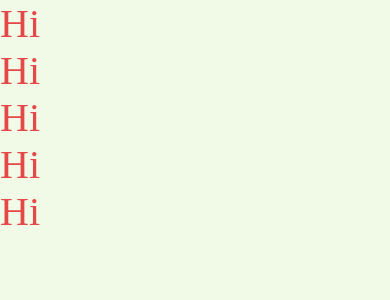
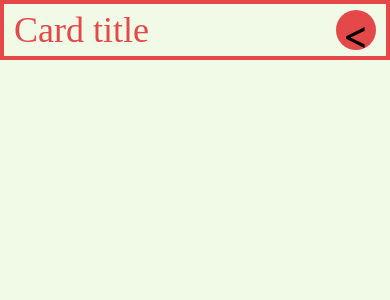
Before and after one commit to FBGFi/WorkoutScheduling, a React Native app: screen / in a window 390 px wide. Shown: the top 300 px of the page. Built offline with nearby package versions, Linux system fonts and the light colour scheme.

Commit message:
base for the card

```diff
--- a/src/App.tsx
+++ b/src/App.tsx
@@ -1,53 +1,16 @@
 import React from "react";
 import ReactNative from "react-native";
+import { Card } from "./components/Card/Card";
 import Colors from "./styles/colors";
-import Dimensions from "./styles/dimensions";
-import Fonts from "./styles/fonts";
 
 const App = () => {
+  const [title, setTitle] = React.useState("Card title");
   return (
     <ReactNative.View
       style={{ backgroundColor: Colors.primary_background, flex: 1 }}>
-      <ReactNative.Text
-        style={{
-          color: Colors.secondary,
-          fontSize: Dimensions.font_large,
-          fontFamily: Fonts.Staatliches,
-        }}>
-        Hi
-      </ReactNative.Text>
-      <ReactNative.Text
-        style={{
-          color: Colors.secondary,
-          fontSize: Dimensions.font_large,
-          fontFamily: Fonts.Titillium,
-        }}>
-        Hi
-      </ReactNative.Text>
-      <ReactNative.Text
-        style={{
-          color: Colors.secondary,
-          fontSize: Dimensions.font_large,
-          fontFamily: Fonts.Titillium_cursive,
-        }}>
-        Hi
-      </ReactNative.Text>
-      <ReactNative.Text
-        style={{
-          color: Colors.secondary,
-          fontSize: Dimensions.font_large,
-          fontFamily: Fonts.Titillium_semibold,
-        }}>
-        Hi
-      </ReactNative.Text>
-      <ReactNative.Text
-        style={{
-          color: Colors.secondary,
-          fontSize: Dimensions.font_large,
-          fontFamily: Fonts.Titillium_bold,
-        }}>
-        Hi
-      </ReactNative.Text>
+      <Card id="card" title={title} onPress={(id) => setTitle(id)}>
+        <ReactNative.Text>Testi</ReactNative.Text>
+      </Card>
     </ReactNative.View>
   );
 };
--- /dev/null
+++ b/src/components/Card/Card.tsx
@@ -0,0 +1,117 @@
+import React from "react";
+import ReactNative from "react-native";
+import Colors from "../../styles/colors";
+import Dimensions from "../../styles/dimensions";
+import Fonts from "../../styles/fonts";
+
+const expandButtonStyles = ReactNative.StyleSheet.create({
+  wrapper: {
+    backgroundColor: Colors.secondary,
+    height: 40,
+    width: 40,
+    borderRadius: 20,
+    marginTop: "auto",
+    marginBottom: "auto",
+  },
+  icon: {
+    fontSize: 40,
+    margin: "auto",
+    textAlign: "center",
+    textAlignVertical: "center",
+  },
+});
+
+interface ExpandButtonProps {
+  onPress: () => void;
+  isCollapsed: boolean;
+}
+
+const ExpandButton: React.FC<ExpandButtonProps> = ({
+  onPress,
+  isCollapsed,
+}) => {
+  return (
+    <ReactNative.TouchableHighlight onPress={onPress}>
+      <ReactNative.View style={expandButtonStyles.wrapper}>
+        <ReactNative.Text style={expandButtonStyles.icon}>
+          {isCollapsed ? "<" : "^"}
+        </ReactNative.Text>
+      </ReactNative.View>
+    </ReactNative.TouchableHighlight>
+  );
+};
+
+const cardStyles = ReactNative.StyleSheet.create({
+  container: {
+    borderWidth: 4,
+    borderColor: Colors.secondary,
+  },
+  wrapper: {
+    paddingHorizontal: 10,
+    paddingVertical: 5,
+    flexDirection: "row",
+  },
+  collapsibleContainer: {
+    borderTopWidth: 4,
+    borderColor: Colors.secondary,
+    paddingHorizontal: 10,
+    paddingVertical: 5,
+  },
+  title: {
+    color: Colors.secondary,
+    fontSize: Dimensions.font_large,
+    fontFamily: Fonts.Staatliches,
+    flex: 1,
+  },
+});
+
+interface CardProps extends React.PropsWithChildren {
+  title: string;
+  id: string;
+  onPress: (id: string) => void;
+}
+
+export const Card: React.FC<CardProps> = ({ children, title, id, onPress }) => {
+  const [isCollapsed, setIsCollapsed] = React.useState(true);
+
+  const onPressIn = (e: any) => {
+    console.log("onPressIn", e);
+  };
+
+  const onPressOut = (e: any) => {
+    console.log("onPressOut", e);
+  };
+
+  const onLongPress = (e: any) => {
+    console.log("onLongPress", e);
+  };
+
+  return (
+    <ReactNative.View style={cardStyles.container}>
+      {/* --- Start of button --- */}
+      <ReactNative.TouchableOpacity
+        onPressIn={onPressIn}
+        onPressOut={onPressOut}
+        onLongPress={onLongPress}>
+        <ReactNative.View style={cardStyles.wrapper}>
+          <ReactNative.Text style={cardStyles.title}>{title}</ReactNative.Text>
+          {children && (
+            <ExpandButton
+              onPress={() => setIsCollapsed(!isCollapsed)}
+              isCollapsed={isCollapsed}
+            />
+          )}
+        </ReactNative.View>
+      </ReactNative.TouchableOpacity>
+      {/* --- End of button --- */}
+
+      {/* --- Start of collapsible container --- */}
+      {children && !isCollapsed && (
+        <ReactNative.View style={cardStyles.collapsibleContainer}>
+          {children}
+        </ReactNative.View>
+      )}
+      {/* --- End of collapsible container --- */}
+    </ReactNative.View>
+  );
+};
--- a/src/styles/dimensions.ts
+++ b/src/styles/dimensions.ts
@@ -1,7 +1,7 @@
 export const fontSizes = {
   font_small: 20,
-  font_regular: 30,
-  font_large: 40,
+  font_regular: 28,
+  font_large: 36,
 };
 
 export const Dimensions = {
```
